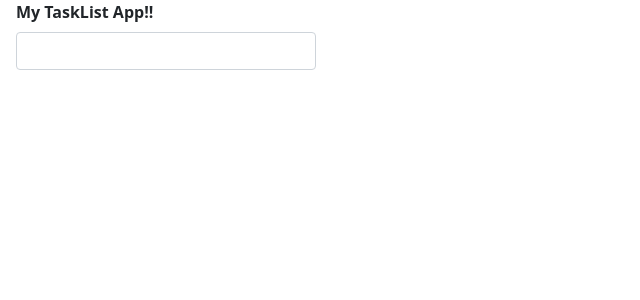
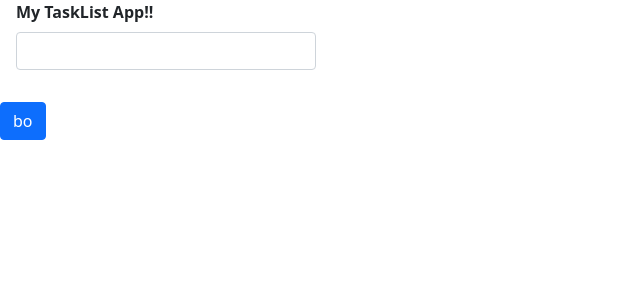
Before and after one commit to arevaloFc/Evaluaci-n-inicial-Fabian, a React (Create React App) app: page / in a window 1280 px wide. Shown: the top 300 px of the page, without its empty margins (0-640 px from the left). Built offline with nearby package versions, Linux system fonts and the light colour scheme.

Commit message:
Feature Se agrego un boton

```diff
--- a/src/components/addText/addText.jsx
+++ b/src/components/addText/addText.jsx
@@ -15,6 +15,7 @@
                         name='anotacion'
                         />
                     </div>
+                    <div><button type='submit' className="btn btn-primary mt-3 mb-4">bo</button></div>
                 </form>
             </div>
         </>
```
